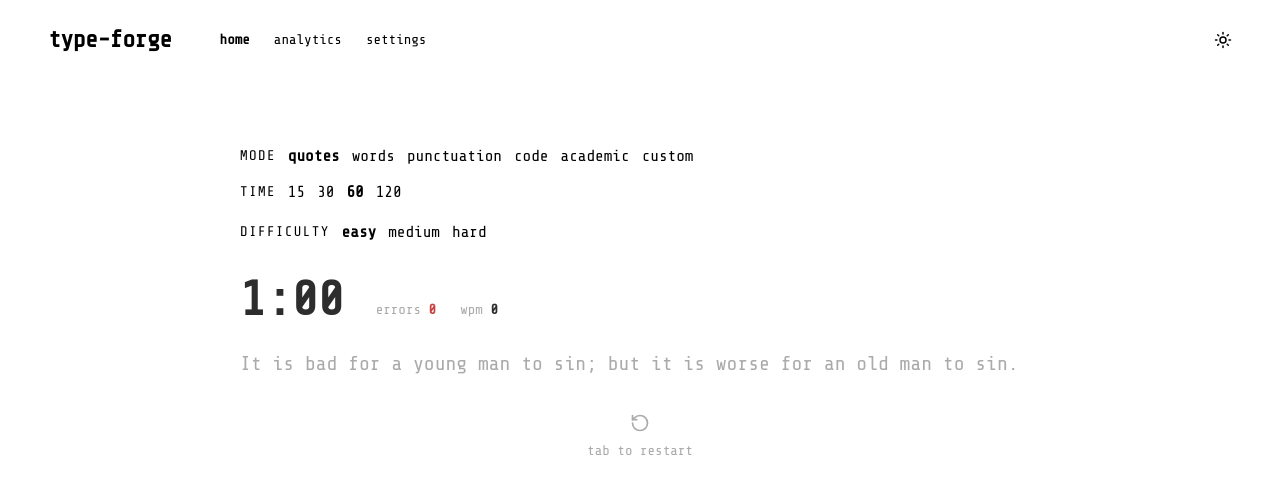
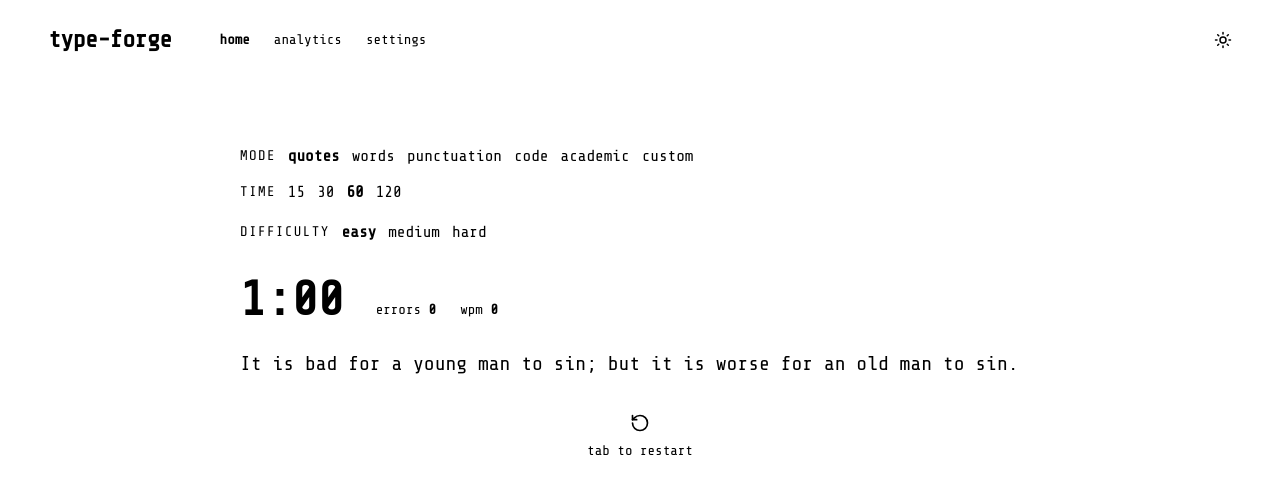
Before and after one commit to Shantanoo-Chandorkar/type-forge, a Next.js app: page / in a window 1280 px wide. Shown: the top 494 px of the page. Built offline with nearby package versions, Linux system fonts and the light colour scheme.

Commit message:
Update all components to use CSS variable-based color tokens for dark mode compatibility

```diff
--- a/app/settings/page.js
+++ b/app/settings/page.js
@@ -12,7 +12,7 @@ export default function SettingsPage() {
         <main className="max-w-4xl mx-auto px-12 w-full pb-16">
             <div className="pt-16 flex flex-col gap-10">
                 <div className="flex flex-col gap-4">
-                    <span className="text-xs font-mono text-[#aaaaaa] uppercase tracking-widest">
+                    <span className="text-xs font-mono text-muted uppercase tracking-widest">
                         font family
                     </span>
                     <div className="flex flex-wrap gap-4">
@@ -22,8 +22,8 @@ export default function SettingsPage() {
                                 onClick={() => updateFontFamily(option.id)}
                                 className={`text-sm font-mono transition-colors ${
                                     fontFamilyId === option.id
-                                        ? 'font-bold text-[#2d2d2d]'
-                                        : 'text-[#aaaaaa] hover:text-[#2d2d2d]'
+                                        ? 'font-bold text-foreground'
+                                        : 'text-muted hover:text-foreground'
                                 }`}
                             >
                                 {option.label}
@@ -31,7 +31,7 @@ export default function SettingsPage() {
                         ))}
                     </div>
                     <p
-                        className="text-sm font-mono text-[#aaaaaa] mt-2"
+                        className="text-sm font-mono text-muted mt-2"
                         style={{ fontFamily: 'var(--active-font, inherit)' }}
                     >
                         The quick brown fox jumps over the lazy dog.
@@ -39,7 +39,7 @@ export default function SettingsPage() {
                 </div>
 
                 <div className="flex flex-col gap-4">
-                    <span className="text-xs font-mono text-[#aaaaaa] uppercase tracking-widest">
+                    <span className="text-xs font-mono text-muted uppercase tracking-widest">
                         font size
                     </span>
                     <div className="flex gap-4">
@@ -49,8 +49,8 @@ export default function SettingsPage() {
                                 onClick={() => updateFontSize(option.id)}
                                 className={`text-sm font-mono transition-colors ${
                                     fontSizeId === option.id
-                                        ? 'font-bold text-[#2d2d2d]'
-                                        : 'text-[#aaaaaa] hover:text-[#2d2d2d]'
+                                        ? 'font-bold text-foreground'
+                                        : 'text-muted hover:text-foreground'
                                 }`}
                             >
                                 {option.label}
@@ -58,7 +58,7 @@ export default function SettingsPage() {
                         ))}
                     </div>
                     <p
-                        className="font-mono text-[#aaaaaa] mt-2"
+                        className="font-mono text-muted mt-2"
                         style={{ fontSize: 'var(--char-font-size, 1.25rem)' }}
                     >
                         The quick brown fox jumps over the lazy dog.
--- a/components/CharNode.jsx
+++ b/components/CharNode.jsx
@@ -1,13 +1,13 @@
 import React from 'react';
 
 const CharNode = React.memo(({ char, status }) => {
-    let colorClass = 'text-[#aaaaaa]';
+    let colorClass = 'text-muted';
 
     if (status === 'correct') {
-        colorClass = 'text-[#4a4a4a]';
+        colorClass = 'text-correct';
     } else if (status === 'incorrect') {
-        // Spaces show as background highlight; other characters show as red text.
-        colorClass = char === ' ' ? 'bg-red-300/30' : 'text-[#c94040]';
+        // Spaces show as a background highlight; other characters show as red text.
+        colorClass = char === ' ' ? 'bg-incorrect/20' : 'text-incorrect';
     }
 
     return (
--- a/components/MetricsDisplay.jsx
+++ b/components/MetricsDisplay.jsx
@@ -14,15 +14,15 @@ export default function MetricsDisplay({ timeLeft, timerMax, totalErrors, wordsP
 
     return (
         <div className="flex items-end gap-8 pt-8">
-            <span className="text-5xl font-bold font-mono text-[#2d2d2d] leading-none tabular-nums">
+            <span className="text-5xl font-bold font-mono text-foreground leading-none tabular-nums">
                 {formattedTime}
             </span>
             <div className="flex items-center gap-6 pb-1">
-                <span className="text-sm font-mono text-[#aaaaaa]">
-                    errors <strong className="text-[#c94040]">{totalErrors}</strong>
+                <span className="text-sm font-mono text-muted">
+                    errors <strong className="text-incorrect">{totalErrors}</strong>
                 </span>
-                <span className="text-sm font-mono text-[#aaaaaa]">
-                    wpm <strong className="text-[#2d2d2d]">{wordsPerMinute}</strong>
+                <span className="text-sm font-mono text-muted">
+                    wpm <strong className="text-foreground">{wordsPerMinute}</strong>
                 </span>
             </div>
         </div>
--- a/components/TypingArea.jsx
+++ b/components/TypingArea.jsx
@@ -69,7 +69,7 @@ const TypingArea = memo(function TypingArea({
             <div className="flex flex-col items-center gap-2 pt-8">
                 <button
                     onClick={resetTest}
-                    className="text-[#aaaaaa] hover:text-[#2d2d2d] transition-colors"
+                    className="text-muted hover:text-foreground transition-colors"
                     aria-label="Reset test"
                 >
                     <svg
@@ -87,7 +87,7 @@ const TypingArea = memo(function TypingArea({
                         <path d="M3 3v5h5" />
                     </svg>
                 </button>
-                <span className="text-sm font-mono text-[#aaaaaa]">tab to restart</span>
+                <span className="text-sm font-mono text-muted">tab to restart</span>
             </div>
         </div>
     );
```
